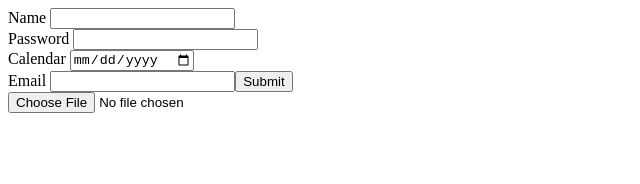
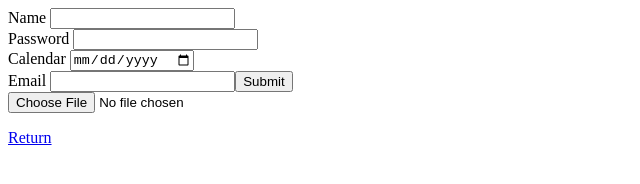
Before and after one commit to Lawlietcoder/WebPage, a plain HTML site: page form.html in a window 1280 px wide. Shown: the full height of the page, 0-640 px from the left. Drawn offline with Linux system fonts and the light colour scheme.

Commit message:
Update form.html

```diff
--- a/form.html
+++ b/form.html
@@ -23,7 +23,7 @@
         <input type="email" name="" id=""><input type="submit" name="" id="">
         <br>
         <input type="file" name="" id="">
-
+    <a href="index.html"><p>Return</p></a>
 
 
     </form>
```
